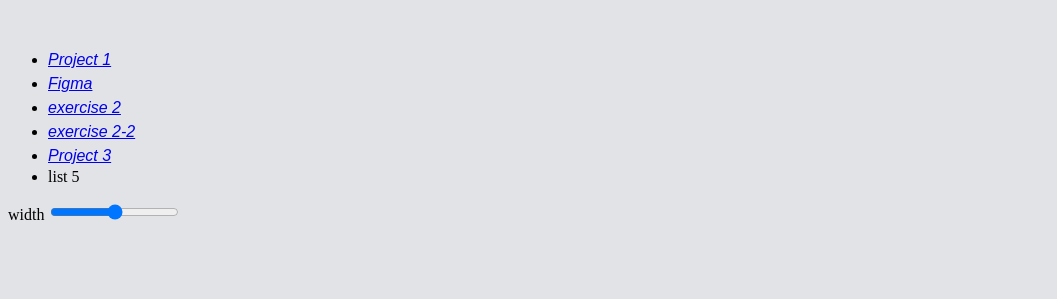
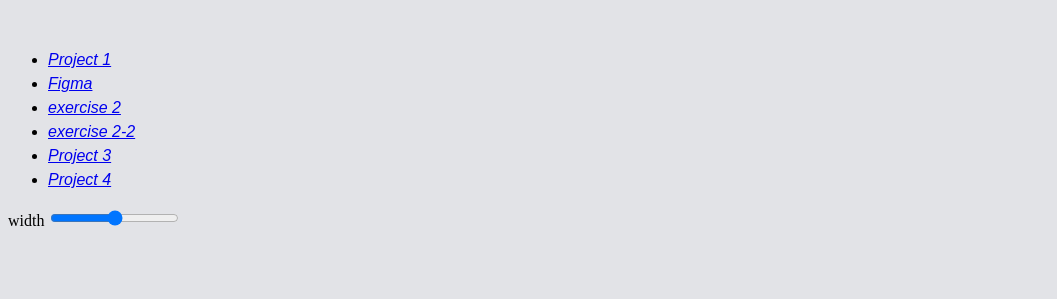
Before and after one commit to Choroksaek/Webtype_Kim, a plain HTML site: page index.html in a window 1280 px wide. Shown: the part 228-527 px from the top of the page, without its empty margins (0-1057 px from the left). Drawn offline with nearby package versions, Linux system fonts and the light colour scheme; a web font is replaced by a local one.

Commit message:
Update index.html

```diff
--- a/index.html
+++ b/index.html
@@ -36,7 +36,8 @@
         <li>
           <a href="Project-3/index.html">Project 3</a>
         </li>
-        <li>list 5</li>
+        <li><a href="Project-4/index.html">Project 4</a>
+        </li>
       </ul>
   </div>
 
```
